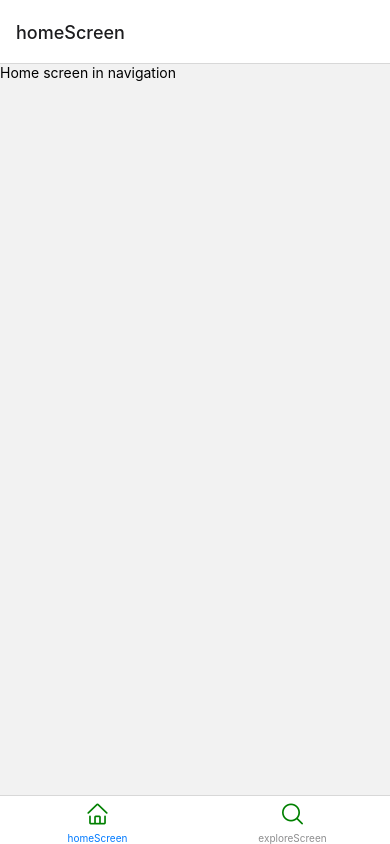
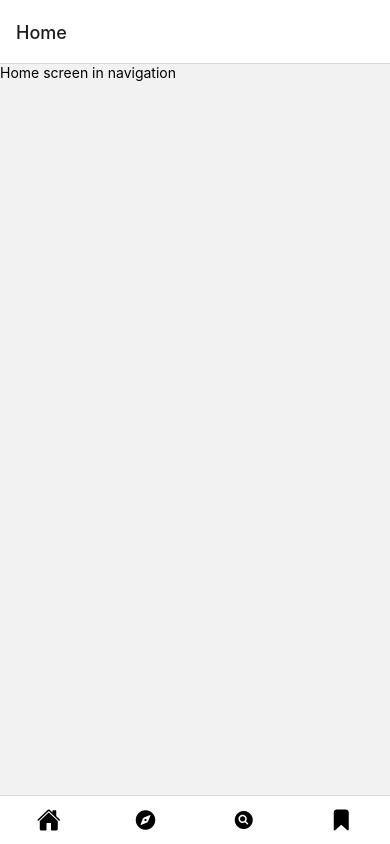
Before and after one commit to edapess/dishRecipes, a React Native app: screen /home in a window 390 px wide. Built offline with nearby package versions, Linux system fonts and the light colour scheme.

Commit message:
feat: add main screens to tab navigator, change screen names

```diff
--- a/src/navigation/AppRoutes.ts
+++ b/src/navigation/AppRoutes.ts
@@ -1,4 +1,4 @@
-export const HOME_SCREEN = 'homeScreen';
-export const SAVED_RECIPES_SCREEN = 'savedRecipesScreen';
-export const EXPLORE_SCREEN = 'exploreScreen';
-export const SEARCH_SCREEN = 'searchScreen';
+export const HOME_SCREEN = 'Home';
+export const SAVED_RECIPES_SCREEN = 'Saved Recipes';
+export const EXPLORE_SCREEN = 'Explore';
+export const SEARCH_SCREEN = 'Search';
--- a/src/navigation/TabNavigator.tsx
+++ b/src/navigation/TabNavigator.tsx
@@ -1,9 +1,17 @@
 import React from 'react';
 import {createBottomTabNavigator} from '@react-navigation/bottom-tabs';
-import {EXPLORE_SCREEN, HOME_SCREEN} from './AppRoutes';
+import {
+  EXPLORE_SCREEN,
+  HOME_SCREEN,
+  SAVED_RECIPES_SCREEN,
+  SEARCH_SCREEN,
+} from './AppRoutes';
 import HomeScreen from '../screens/HomeScreen';
-import Icon from 'react-native-vector-icons/AntDesign';
+import Icon from 'react-native-vector-icons/Ionicons';
 import ExploreScreen from '../screens/ExploreScreen';
+import SearchScreen from '../screens/SearchScreen';
+import SavedRecipesScreen from '../screens/SavedRecipesScreen';
+import {Text} from 'react-native';
 const Tab = createBottomTabNavigator();
 
 const TabNavigator = () => {
@@ -16,13 +24,24 @@ const TabNavigator = () => {
             iconName = 'home';
           }
           if (route.name === EXPLORE_SCREEN) {
-            iconName = 'search1';
+            iconName = 'compass';
           }
-          return <Icon name={iconName} size={24} color={'green'} />;
+          if (route.name === SEARCH_SCREEN) {
+            iconName = 'search-circle';
+          }
+          if (route.name === SAVED_RECIPES_SCREEN) {
+            iconName = 'bookmark';
+          }
+
+          //TODO: edit icon and text colors
+          return <Icon name={iconName} size={24} color={'black'} />;
         },
+        tabBarShowLabel: false,
       })}>
       <Tab.Screen name={HOME_SCREEN} component={HomeScreen} />
       <Tab.Screen name={EXPLORE_SCREEN} component={ExploreScreen} />
+      <Tab.Screen name={SEARCH_SCREEN} component={SearchScreen} />
+      <Tab.Screen name={SAVED_RECIPES_SCREEN} component={SavedRecipesScreen} />
     </Tab.Navigator>
   );
 };
--- a/src/screens/SavedRecipesScreen.tsx
+++ b/src/screens/SavedRecipesScreen.tsx
@@ -0,0 +1,29 @@
+import React from 'react';
+import {Text, View} from 'react-native';
+import {connect} from 'react-redux';
+import MainApplicationScreen from './MainApplicationScreen';
+
+class SavedRecipesScreen extends MainApplicationScreen {
+  constructor(props) {
+    super(props);
+  }
+  renderScreen(): JSX.Element {
+    return (
+      <View>
+        <Text>SavedRecipesScreen screen</Text>
+      </View>
+    );
+  }
+}
+
+const mapStateTorProps = () => {
+  return {};
+};
+
+const mapDispatchToProps = dispatch => {
+  return {};
+};
+export default connect(
+  mapStateTorProps,
+  mapDispatchToProps,
+)(SavedRecipesScreen);
--- a/src/screens/SearchScreen.tsx
+++ b/src/screens/SearchScreen.tsx
@@ -0,0 +1,26 @@
+import React from 'react';
+import {Text, View} from 'react-native';
+import {connect} from 'react-redux';
+import MainApplicationScreen from './MainApplicationScreen';
+
+class SearchScreen extends MainApplicationScreen {
+  constructor(props) {
+    super(props);
+  }
+  renderScreen(): JSX.Element {
+    return (
+      <View>
+        <Text>search screen</Text>
+      </View>
+    );
+  }
+}
+
+const mapStateTorProps = () => {
+  return {};
+};
+
+const mapDispatchToProps = dispatch => {
+  return {};
+};
+export default connect(mapStateTorProps, mapDispatchToProps)(SearchScreen);
```
